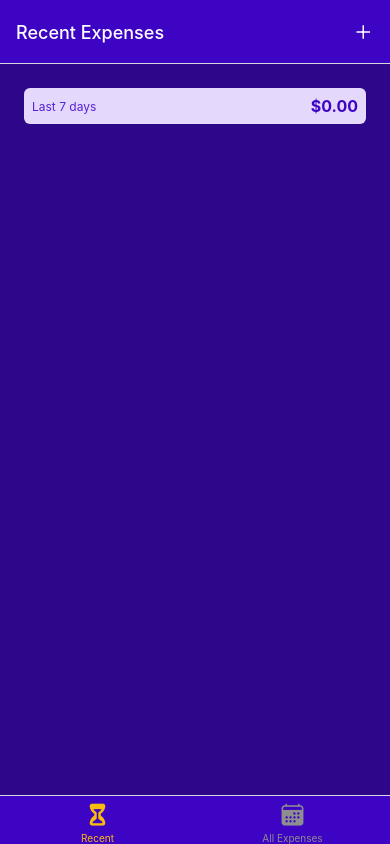
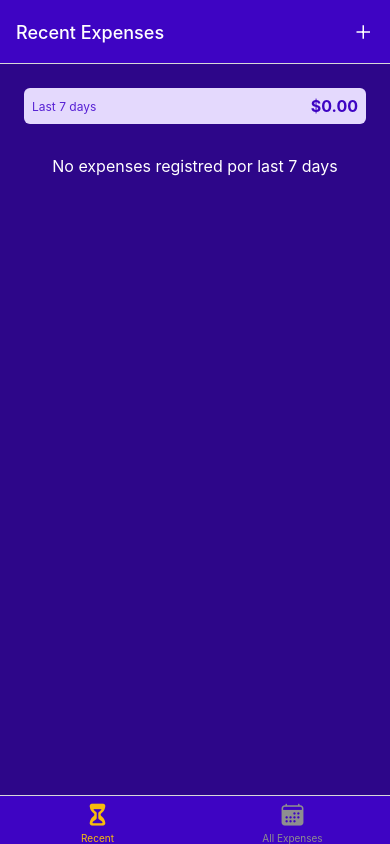
Before and after one commit to karolwk/expenses-organizer-app, a React Native app: screen /RecentExpenses in a window 390 px wide. Built offline with nearby package versions, Linux system fonts and the light colour scheme.

Commit message:
added info if no expenses are present

```diff
--- a/components/ExpensesOutput/ExpansesOutput.js
+++ b/components/ExpensesOutput/ExpansesOutput.js
@@ -1,14 +1,20 @@
-import { StyleSheet, View } from 'react-native';
+import { StyleSheet, View, Text } from 'react-native';
 import React from 'react';
 import ExpansesSummary from './ExpansesSummary';
 import ExpansesList from './ExpansesList';
 import { GlobalStyles } from '../../constants/styles';
 
-const ExpansesOutput = ({ expenses, expensesPeriod }) => {
+const ExpansesOutput = ({ expenses, expensesPeriod, fallbackText }) => {
+  let content = <Text style={styles.infoText}>{fallbackText}</Text>;
+
+  if (expenses.length > 0) {
+    content = <ExpansesList expenses={expenses} />;
+  }
+
   return (
     <View style={styles.container}>
       <ExpansesSummary expenses={expenses} periodName={expensesPeriod} />
-      <ExpansesList expenses={expenses} />
+      {content}
     </View>
   );
 };
@@ -23,4 +29,10 @@ const styles = StyleSheet.create({
     paddingBottom: 0,
     backgroundColor: GlobalStyles.colors.primary700,
   },
+  infoText: {
+    color: 'white',
+    fontSize: 16,
+    textAlign: 'center',
+    marginTop: 32,
+  },
 });
--- a/screens/AllExpenses.js
+++ b/screens/AllExpenses.js
@@ -6,7 +6,11 @@ import { ExpensesContext } from '../store/expenses-context';
 const AllExpenses = () => {
   const expensesCtx = useContext(ExpensesContext);
   return (
-    <ExpansesOutput expenses={expensesCtx.expenses} expensesPeriod="Total" />
+    <ExpansesOutput
+      expenses={expensesCtx.expenses}
+      expensesPeriod="Total"
+      fallbackText="No expenses :)"
+    />
   );
 };
 
--- a/screens/RecentExpenses.js
+++ b/screens/RecentExpenses.js
@@ -13,7 +13,11 @@ const RecentExpenses = () => {
     return expense.date > date7DaysAgo;
   });
   return (
-    <ExpansesOutput expenses={recentExpenses} expensesPeriod="Last 7 days" />
+    <ExpansesOutput
+      expenses={recentExpenses}
+      expensesPeriod="Last 7 days"
+      fallbackText="No expenses registred por last 7 days"
+    />
   );
 };
 
```
